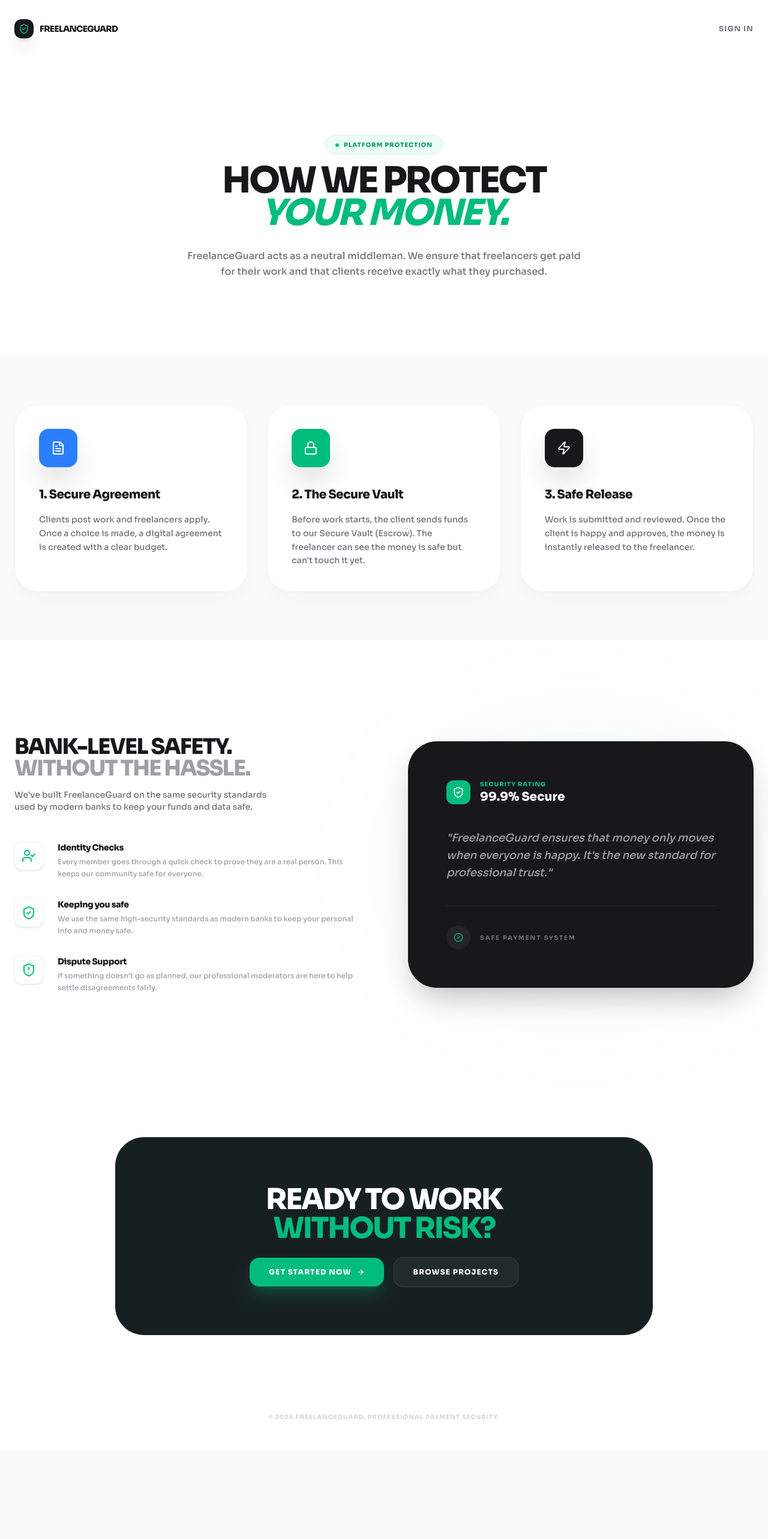
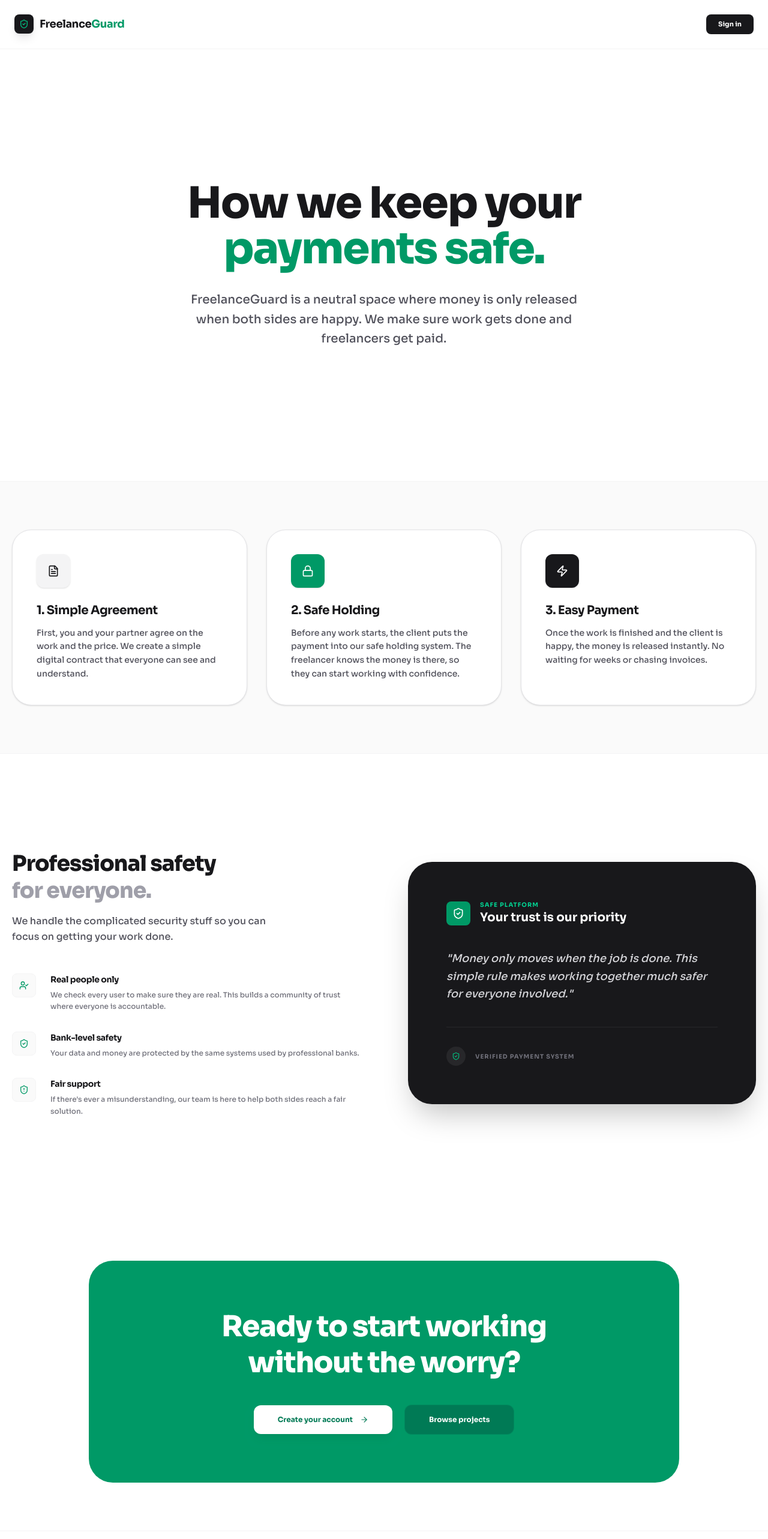
Before and after one commit to aadi17-arch/FreelanceGuard, a React (Vite) app in the folder client/: page /how-it-works in a window 1280 px wide. Shown: the top 2566 px of the page at 60% size. Before the commit the page ends 2418 px from the top, so only its background shows below. Built offline with nearby package versions, Linux system fonts and the light colour scheme.

Commit message:
harden: client/src/pages/public/HowItWorks.jsx

```diff
--- a/client/src/pages/public/HowItWorks.jsx
+++ b/client/src/pages/public/HowItWorks.jsx
@@ -4,205 +4,210 @@
   ShieldCheck,
   Zap,
   Lock,
-  Wallet,
-  Search,
-  CheckCircle2,
-  ArrowRight,
+  FileText,
   UserCheck,
-  FileText,
-  ShieldAlert
+  ShieldAlert,
+  ArrowRight
 } from "lucide-react";
 import { Link } from "react-router-dom";
 
 export default function HowItWorks() {
   const steps = [
     {
-      title: "1. Secure Agreement",
-      desc: "Clients post work and freelancers apply. Once a choice is made, a digital agreement is created with a clear budget.",
-      icon: <FileText size={24} />,
-      color: "bg-blue-500"
+      title: "1. Simple Agreement",
+      desc: "First, you and your partner agree on the work and the price. We create a simple digital contract that everyone can see and understand.",
+      icon: <FileText size={20} />,
+      color: "bg-zinc-100 text-zinc-900"
     },
     {
-      title: "2. The Secure Vault",
-      desc: "Before work starts, the client sends funds to our Secure Vault (Escrow). The freelancer can see the money is safe but can't touch it yet.",
-      icon: <Lock size={24} />,
-      color: "bg-emerald-500"
+      title: "2. Safe Holding",
+      desc: "Before any work starts, the client puts the payment into our safe holding system. The freelancer knows the money is there, so they can start working with confidence.",
+      icon: <Lock size={20} />,
+      color: "bg-emerald-600 text-white"
     },
     {
-      title: "3. Safe Release",
-      desc: "Work is submitted and reviewed. Once the client is happy and approves, the money is instantly released to the freelancer.",
-      icon: <Zap size={24} />,
-      color: "bg-zinc-900"
+      title: "3. Easy Payment",
+      desc: "Once the work is finished and the client is happy, the money is released instantly. No waiting for weeks or chasing invoices.",
+      icon: <Zap size={20} />,
+      color: "bg-zinc-900 text-white"
     }
   ];
 
   const features = [
     {
-      title: "Identity Checks",
-      desc: "Every member goes through a quick check to prove they are a real person. This keeps our community safe for everyone.",
-      icon: <UserCheck className="text-emerald-500" />
+      title: "Real people only",
+      desc: "We check every user to make sure they are real. This builds a community of trust where everyone is accountable.",
+      icon: <UserCheck size={16} className="text-emerald-600" />
     },
     {
-      title: "Keeping you safe",
-      desc: "We use the same high-security standards as modern banks to keep your personal info and money safe.",
-      icon: <ShieldCheck className="text-emerald-500" />
+      title: "Bank-level safety",
+      desc: "Your data and money are protected by the same systems used by professional banks.",
+      icon: <ShieldCheck size={16} className="text-emerald-600" />
     },
     {
-      title: "Dispute Support",
-      desc: "If something doesn't go as planned, our professional moderators are here to help settle disagreements fairly.",
-      icon: <ShieldAlert className="text-emerald-500" />
+      title: "Fair support",
+      desc: "If there's ever a misunderstanding, our team is here to help both sides reach a fair solution.",
+      icon: <ShieldAlert size={16} className="text-emerald-600" />
     }
   ];
 
   return (
-    <div className="min-h-screen bg-white">
-      {/* 1. Simple Navigation */}
-      <nav className="px-6 py-8 flex justify-between items-center max-w-7xl mx-auto border-b border-zinc-50">
+    <div className="min-h-screen bg-white font-body overflow-x-hidden">
+      {/* Navigation */}
+      <nav className="px-4 py-5 md:px-6 md:py-6 flex justify-between items-center max-w-7xl mx-auto border-b border-zinc-100">
         <Link to="/" className="flex items-center gap-2.5">
-          <div className="w-8 h-8 bg-zinc-900 rounded-xl flex items-center justify-center shadow-xl shadow-zinc-900/10">
-            <ShieldCheck size={18} className="text-emerald-500" />
+          <div className="w-8 h-8 bg-zinc-900 rounded-lg flex items-center justify-center shadow-lg shadow-zinc-900/10">
+            <ShieldCheck size={16} className="text-emerald-500" />
           </div>
-          <span className="text-sm font-black tracking-tighter text-zinc-900 uppercase">FreelanceGuard</span>
+          <span className="text-lg font-bold tracking-tight text-zinc-900">Freelance<span className="text-emerald-600">Guard</span></span>
         </Link>
-        <Link to="/login" className="text-xs font-bold text-zinc-500 hover:text-zinc-900 transition-colors uppercase tracking-widest">
-          Sign In
+        <Link to="/login">
+          <button className="px-5 py-2 bg-zinc-900 text-white rounded-lg text-[11px] font-bold hover:bg-zinc-800 transition-all">
+            Sign in
+          </button>
         </Link>
       </nav>
 
-      {/* 2. Hero Section */}
-      <section className="px-6 py-20 lg:py-32 max-w-5xl mx-auto text-center space-y-8">
-        <motion.div
-          initial={{ opacity: 0, y: 20 }}
-          animate={{ opacity: 1, y: 0 }}
-          className="inline-flex items-center gap-2 px-4 py-2 bg-emerald-50 border border-emerald-100 rounded-full text-emerald-600 mb-4"
-        >
-          <div className="w-1.5 h-1.5 rounded-full bg-emerald-500 animate-pulse" />
-          <span className="text-[10px] font-black uppercase tracking-widest">Platform Protection</span>
-        </motion.div>
-
+      {/* Hero Section */}
+      <section className="px-5 min-h-[calc(100vh-80px)] flex flex-col justify-center items-center max-w-5xl mx-auto text-center space-y-8">
         <motion.h1
           initial={{ opacity: 0, y: 20 }}
           animate={{ opacity: 1, y: 0 }}
-          transition={{ delay: 0.1 }}
-          className="text-4xl lg:text-6xl font-black tracking-tighter text-zinc-900 leading-[0.9]"
+          transition={{ duration: 0.5, ease: "easeOut" }}
+          className="text-4xl md:text-6xl lg:text-7xl font-extrabold tracking-tight text-zinc-900 leading-[1.1] md:leading-[1.05]"
         >
-          HOW WE PROTECT <br /> <span className="text-emerald-500 italic">YOUR MONEY.</span>
+          How we keep your <br className="hidden md:block" /> <span className="text-emerald-600">payments safe.</span>
         </motion.h1>
 
         <motion.p
           initial={{ opacity: 0, y: 20 }}
           animate={{ opacity: 1, y: 0 }}
-          transition={{ delay: 0.2 }}
-          className="text-sm lg:text-base text-zinc-500 font-medium max-w-2xl mx-auto leading-relaxed"
+          transition={{ duration: 0.5, delay: 0.1, ease: "easeOut" }}
+          className="text-base md:text-xl text-zinc-600 font-medium max-w-2xl mx-auto leading-relaxed px-2"
         >
-          FreelanceGuard acts as a neutral middleman. We ensure that freelancers get paid for their work and that clients receive exactly what they purchased.
+          FreelanceGuard is a neutral space where money is only released when both sides are happy. We make sure work gets done and freelancers get paid.
         </motion.p>
       </section>
 
-      {/* 3. The 3-Step Process */}
-      <section className="px-6 py-20 bg-zinc-50">
-        <div className="max-w-7xl mx-auto grid grid-cols-1 lg:grid-cols-3 gap-8">
+      {/* 3-Step Process */}
+      <section className="px-5 py-16 md:py-20 bg-zinc-50 border-y border-zinc-100">
+        <div className="max-w-7xl mx-auto grid grid-cols-1 md:grid-cols-2 lg:grid-cols-3 gap-6 md:gap-8">
           {steps.map((step, i) => (
             <motion.div
               key={i}
-              initial={{ opacity: 0, scale: 0.95 }}
-              whileInView={{ opacity: 1, scale: 1 }}
+              initial={{ opacity: 0, y: 20 }}
+              whileInView={{ opacity: 1, y: 0 }}
               viewport={{ once: true }}
-              transition={{ delay: i * 0.1 }}
-              className="bg-white p-10 rounded-[2.5rem] border border-zinc-100 shadow-xl shadow-zinc-200/20 space-y-8 group hover:border-emerald-500/20 transition-all"
+              transition={{ duration: 0.4, delay: i * 0.1 }}
+              className="bg-white p-6 md:p-8 lg:p-10 rounded-2xl md:rounded-[2rem] border border-zinc-200 shadow-sm space-y-6"
             >
-              <div className={`w-16 h-16 ${step.color} text-white rounded-2xl flex items-center justify-center shadow-2xl group-hover:rotate-12 transition-transform`}>
+              <div className={`w-12 h-12 md:w-14 md:h-14 ${step.color} rounded-xl flex items-center justify-center shadow-sm`}>
                 {step.icon}
               </div>
-              <div className="space-y-4">
-                <h3 className="text-xl font-black text-zinc-900 tracking-tight">{step.title}</h3>
-                <p className="text-sm text-zinc-500 font-medium leading-relaxed">{step.desc}</p>
+              <div className="space-y-3">
+                <h3 className="text-lg md:text-xl font-bold text-zinc-900 tracking-tight">{step.title}</h3>
+                <p className="text-sm text-zinc-600 leading-relaxed font-medium">{step.desc}</p>
               </div>
             </motion.div>
           ))}
         </div>
       </section>
 
-      {/* 4. Security Highlights */}
-      <section className="px-6 py-24 lg:py-40 max-w-7xl mx-auto grid grid-cols-1 lg:grid-cols-2 gap-20 items-center">
-        <div className="space-y-12">
+      {/* Features List */}
+      <section className="px-5 py-16 md:py-24 lg:py-40 max-w-7xl mx-auto grid grid-cols-1 lg:grid-cols-2 gap-12 md:gap-20 items-center">
+        <div className="space-y-10 md:space-y-12">
           <div className="space-y-4">
-            <h2 className="text-3xl lg:text-4xl font-black tracking-tighter text-zinc-900 leading-none">
-              BANK-LEVEL SAFETY. <br /> <span className="text-zinc-400">WITHOUT THE HASSLE.</span>
+            <h2 className="text-2xl md:text-4xl font-extrabold tracking-tight text-zinc-900 leading-tight">
+              Professional safety <br className="hidden md:block" /> <span className="text-zinc-400">for everyone.</span>
             </h2>
-            <p className="text-sm text-zinc-500 font-medium max-w-md">
-              We've built FreelanceGuard on the same security standards used by modern banks to keep your funds and data safe.
+            <p className="text-sm md:text-base text-zinc-600 leading-relaxed max-w-md font-medium">
+              We handle the complicated security stuff so you can focus on getting your work done.
             </p>
           </div>
 
-          <div className="space-y-8">
+          <div className="space-y-6 md:space-y-8">
             {features.map((f, i) => (
-              <div key={i} className="flex gap-6 items-start">
-                <div className="w-12 h-12 bg-white border border-zinc-100 rounded-xl flex items-center justify-center shadow-sm shrink-0">
+              <motion.div
+                key={i}
+                initial={{ opacity: 0, x: -20 }}
+                whileInView={{ opacity: 1, x: 0 }}
+                viewport={{ once: true }}
+                transition={{ duration: 0.4, delay: i * 0.1 }}
+                className="flex gap-4 md:gap-6 items-start"
+              >
+                <div className="w-10 h-10 bg-zinc-50 border border-zinc-100 rounded-lg flex items-center justify-center shrink-0">
                   {f.icon}
                 </div>
-                <div className="space-y-1">
-                  <h4 className="text-sm font-black text-zinc-900">{f.title}</h4>
-                  <p className="text-xs text-zinc-400 font-medium leading-relaxed">{f.desc}</p>
+                <div className="space-y-1.5 min-w-0">
+                  <h4 className="text-sm font-bold text-zinc-900">{f.title}</h4>
+                  <p className="text-xs text-zinc-500 leading-relaxed font-medium">{f.desc}</p>
                 </div>
-              </div>
+              </motion.div>
             ))}
           </div>
         </div>
 
-        <div className="relative">
-          <div className="absolute inset-0 bg-emerald-500/5 blur-[100px] rounded-full" />
-          <div className="bg-zinc-900 rounded-[3rem] p-10 lg:p-16 text-white relative shadow-2xl space-y-10">
+        {/* Simplified Info Box */}
+        <motion.div
+          initial={{ opacity: 0, scale: 0.95 }}
+          whileInView={{ opacity: 1, scale: 1 }}
+          viewport={{ once: true }}
+          transition={{ duration: 0.5 }}
+          className="bg-zinc-900 rounded-2xl md:rounded-[2.5rem] p-8 md:p-12 lg:p-16 text-white space-y-8 md:space-y-10 shadow-2xl relative overflow-hidden"
+        >
           <div className="flex items-center gap-4">
-              <div className="w-10 h-10 bg-emerald-500 rounded-xl flex items-center justify-center">
+            <div className="w-10 h-10 bg-emerald-600 rounded-lg flex items-center justify-center">
               <ShieldCheck size={20} />
             </div>
-              <div>
-                <p className="text-[10px] font-black uppercase tracking-widest text-emerald-500">Security Rating</p>
-                <p className="text-xl font-black">99.9% Secure</p>
+            <div className="min-w-0">
+              <p className="text-[9px] md:text-[10px] font-bold uppercase tracking-widest text-emerald-400 truncate">Safe platform</p>
+              <p className="text-base md:text-xl font-bold truncate">Your trust is our priority</p>
             </div>
           </div>
 
-            <p className="text-zinc-400 font-medium italic text-lg leading-relaxed">
-              "FreelanceGuard ensures that money only moves when everyone is happy. It's the new standard for professional trust."
+          <p className="text-zinc-300 font-medium text-base md:text-lg leading-relaxed italic">
+            "Money only moves when the job is done. This simple rule makes working together much safer for everyone involved."
           </p>
 
-            <div className="pt-8 border-t border-white/10 flex items-center gap-4">
-              <div className="w-10 h-10 bg-white/5 rounded-full flex items-center justify-center">
-                <CheckCircle2 size={16} className="text-emerald-500" />
+          <div className="pt-6 md:pt-8 border-t border-zinc-800 flex items-center gap-3 md:gap-4">
+            <div className="w-8 h-8 bg-zinc-800 rounded-full flex items-center justify-center shrink-0">
+              <ShieldCheck size={14} className="text-emerald-500" />
             </div>
-              <p className="text-[10px] font-bold text-zinc-500 uppercase tracking-[0.2em]">Safe Payment System</p>
+            <p className="text-[9px] md:text-[10px] font-bold text-zinc-500 uppercase tracking-widest">Verified payment system</p>
           </div>
-          </div>
-        </div>
+        </motion.div>
       </section>
 
-      {/* 5. CTA */}
-      <section className="px-6 py-20 text-center">
-        <div className="max-w-4xl mx-auto bg-zinc-900 rounded-[3rem] p-12 lg:p-20 space-y-10 relative overflow-hidden">
-          <div className="absolute top-0 left-0 w-full h-full bg-emerald-500/5" />
-          <div className="relative z-10 space-y-6">
-            <h2 className="text-3xl lg:text-5xl font-black text-white tracking-tighter leading-none">READY TO WORK <br /> <span className="text-emerald-500">WITHOUT RISK?</span></h2>
-            <div className="flex flex-col sm:flex-row items-center justify-center gap-4">
-              <Link to="/register">
-                <button className="px-8 py-4 bg-emerald-500 text-white rounded-2xl text-xs font-black uppercase tracking-widest hover:bg-emerald-400 transition-all shadow-xl shadow-emerald-500/20 flex items-center gap-2">
-                  Get Started Now <ArrowRight size={14} />
+      {/* CTA Section */}
+      <section className="px-5 py-12 md:py-20 text-center max-w-5xl mx-auto">
+        <motion.div
+          initial={{ opacity: 0, y: 30 }}
+          whileInView={{ opacity: 1, y: 0 }}
+          viewport={{ once: true }}
+          className="bg-emerald-600 rounded-2xl md:rounded-[2.5rem] p-8 md:p-14 lg:p-20 space-y-8 md:space-y-10"
+        >
+          <h2 className="text-2xl md:text-4xl lg:text-5xl font-extrabold text-white tracking-tight leading-tight">
+            Ready to start working <br className="hidden md:block" /> without the worry?
+          </h2>
+          <div className="flex flex-col sm:flex-row items-center justify-center gap-4 md:gap-5">
+            <Link to="/register" className="w-full sm:w-auto">
+              <button className="w-full sm:w-auto px-10 py-4 bg-white text-emerald-700 rounded-xl text-xs font-bold hover:bg-zinc-50 transition-colors flex items-center justify-center gap-3 shadow-lg shadow-emerald-900/10">
+                Create your account <ArrowRight size={14} />
               </button>
             </Link>
-              <Link to="/marketplace">
-                <button className="px-8 py-4 bg-white/5 text-white border border-white/10 rounded-2xl text-xs font-black uppercase tracking-widest hover:bg-white/10 transition-all">
-                  Browse Projects
+            <Link to="/marketplace" className="w-full sm:w-auto">
+              <button className="w-full sm:w-auto px-10 py-4 bg-emerald-700 text-white rounded-xl text-xs font-bold hover:bg-emerald-800 transition-colors border border-emerald-500/20">
+                Browse projects
               </button>
             </Link>
           </div>
-          </div>
-        </div>
+        </motion.div>
       </section>
 
       {/* Footer */}
-      <footer className="px-6 py-12 border-t border-zinc-50 text-center">
-        <p className="text-[10px] font-bold text-zinc-300 uppercase tracking-widest">
-          © {new Date().getFullYear()} FreelanceGuard. Professional Payment Security.
+      <footer className="px-5 py-10 md:py-12 border-t border-zinc-100 text-center">
+        <p className="text-[9px] md:text-[10px] font-bold text-zinc-400 uppercase tracking-widest">
+          © {new Date().getFullYear()} FreelanceGuard. Simple and secure payments.
         </p>
       </footer>
     </div>
```
Lines whose indentation alone changed are shown as unchanged.
